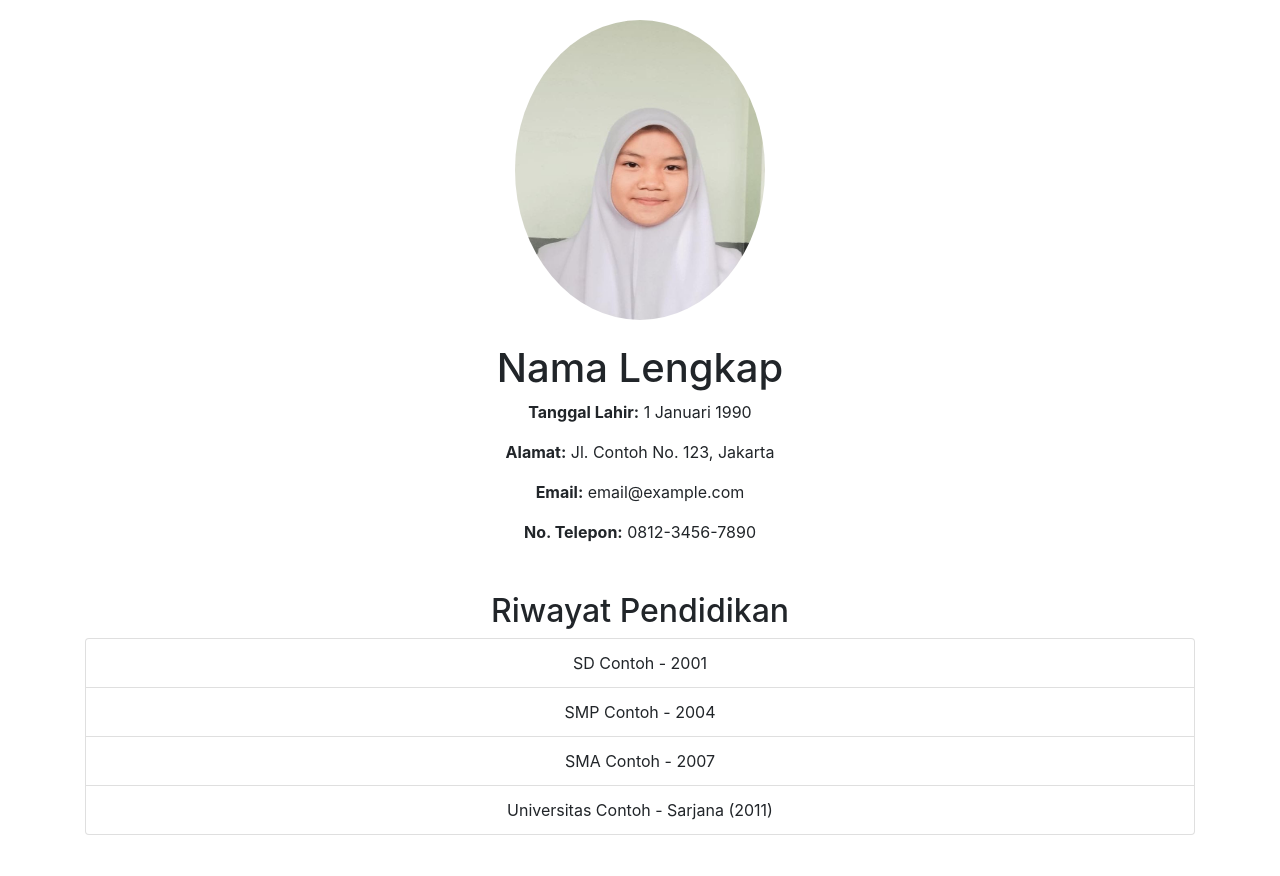
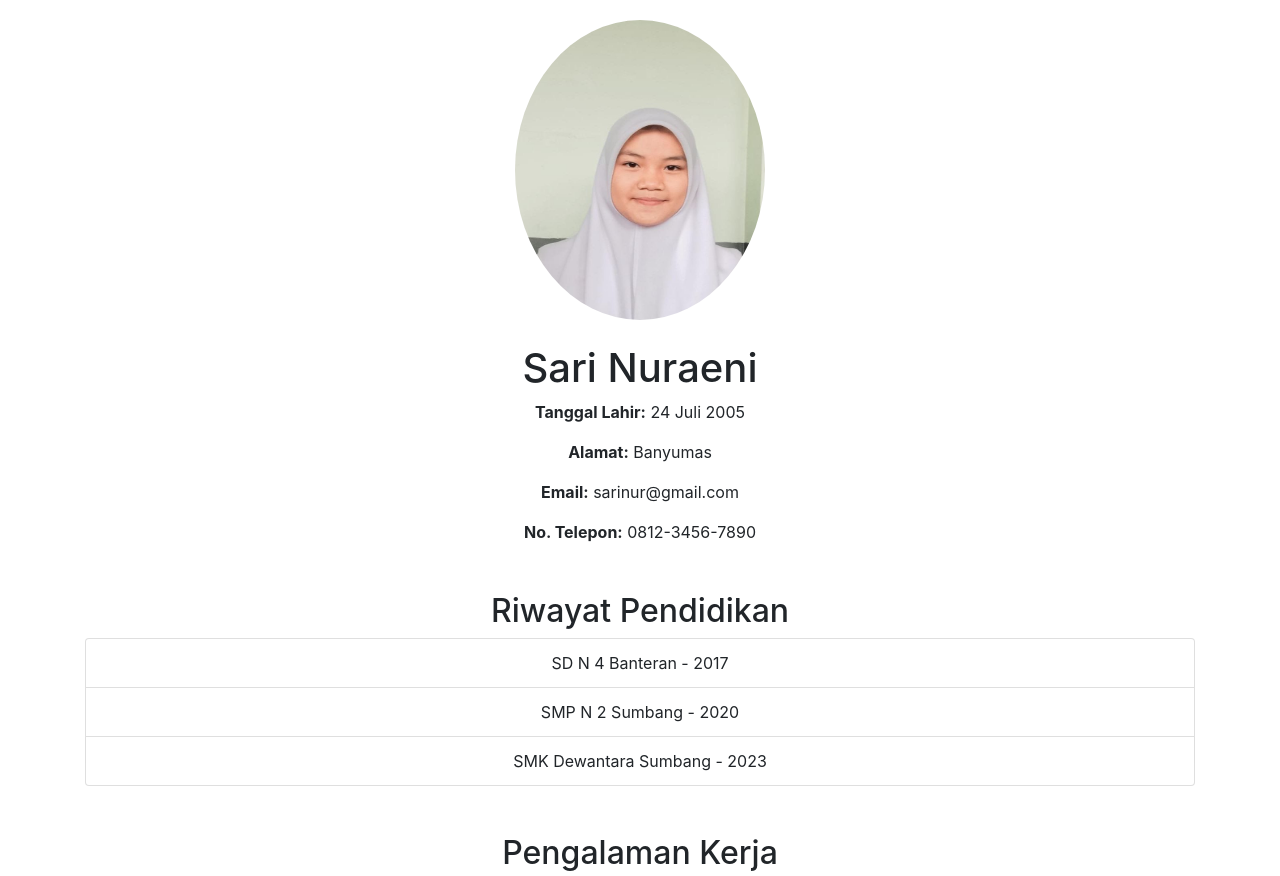
Before and after one commit to aievelyyn/biodata, a plain HTML site: page index.html in a window 1280 px wide. Shown: the top 876 px of the page. Drawn offline with nearby package versions, Linux system fonts and the light colour scheme.

Commit message:
Update index.html dari web
update dari web

```diff
--- a/index.html
+++ b/index.html
@@ -22,18 +22,17 @@
 
 <div class="container text-center">
     <img src="img/profil.jpg" alt="Foto Profil" class="profile-img mb-4">
-    <h1>Nama Lengkap</h1>
-    <p><strong>Tanggal Lahir:</strong> 1 Januari 1990</p>
-    <p><strong>Alamat:</strong> Jl. Contoh No. 123, Jakarta</p>
-    <p><strong>Email:</strong> email@example.com</p>
+    <h1>Sari Nuraeni</h1>
+    <p><strong>Tanggal Lahir:</strong> 24 Juli 2005</p>
+    <p><strong>Alamat:</strong> Banyumas</p>
+    <p><strong>Email:</strong> sarinur@gmail.com</p>
     <p><strong>No. Telepon:</strong> 0812-3456-7890</p>
 
     <h2 class="mt-5">Riwayat Pendidikan</h2>
     <ul class="list-group">
-        <li class="list-group-item">SD Contoh - 2001</li>
-        <li class="list-group-item">SMP Contoh - 2004</li>
-        <li class="list-group-item">SMA Contoh - 2007</li>
-        <li class="list-group-item">Universitas Contoh - Sarjana (2011)</li>
+        <li class="list-group-item">SD N 4 Banteran - 2017</li>
+        <li class="list-group-item">SMP N 2 Sumbang - 2020</li>
+        <li class="list-group-item">SMK Dewantara Sumbang - 2023</li>
     </ul>
 
     <h2 class="mt-5">Pengalaman Kerja</h2>
```
